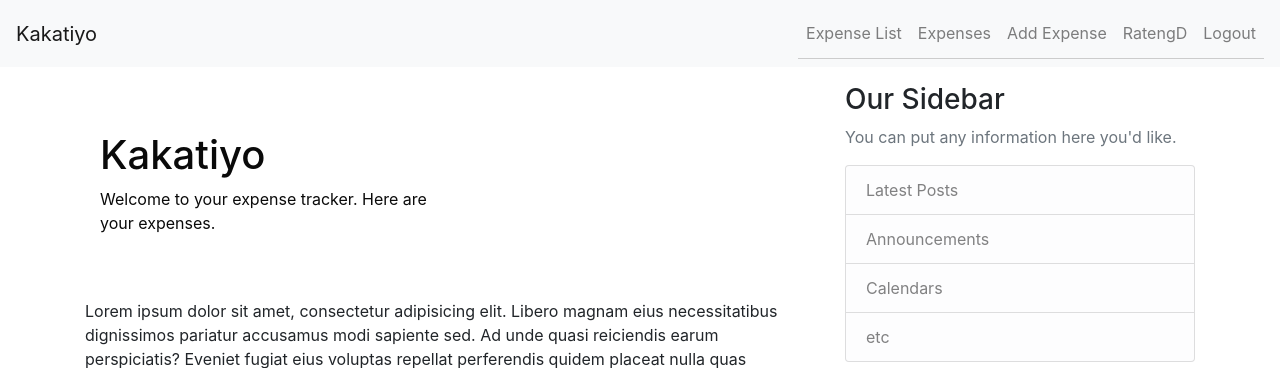
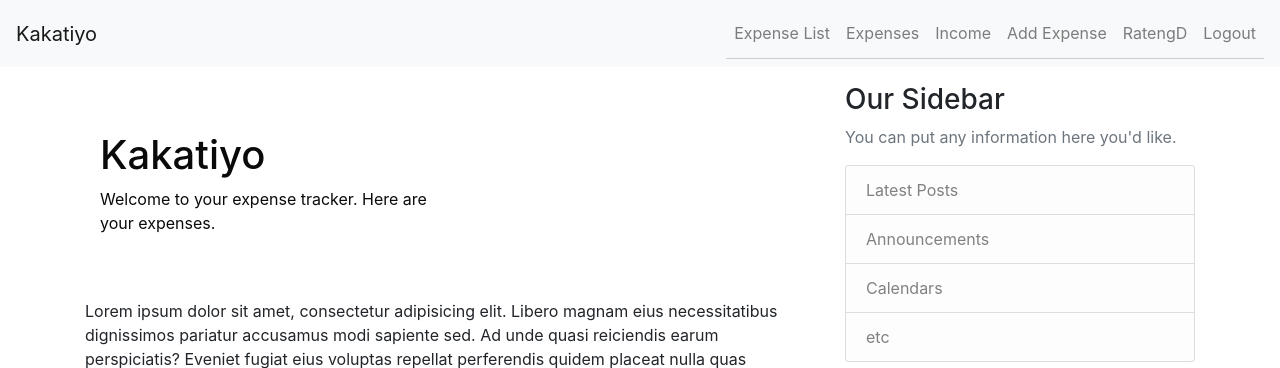
Before and after one commit to PeterOsoo/expense-tracker-cg, a Django app: page / in a window 1280 px wide. Shown: the top 368 px of the page. Run offline with Django 4.2, Linux system fonts and the light colour scheme; a user stored in the database is signed in; some libraries are stand-ins or nearby versions.

Commit message:
add income nav link

```diff
--- a/tracker/templates/navbar.html
+++ b/tracker/templates/navbar.html
@@ -21,6 +21,9 @@
 				<a class="nav-link" href="{% url 'paginated' %}">Expenses</a>
 			</li>
 			<li class="nav-item">
+				<a class="nav-link" href="{% url 'income_list' %}">Income</a>
+			</li>
+			<li class="nav-item">
 				<a class="nav-link" href="{% url 'add_expense' %}">Add Expense</a>
 			</li>
 
```
